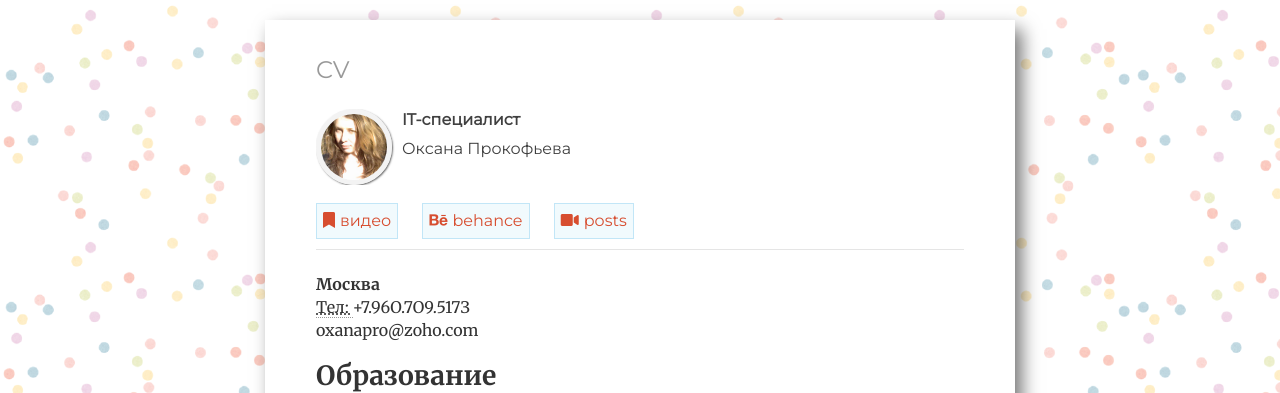
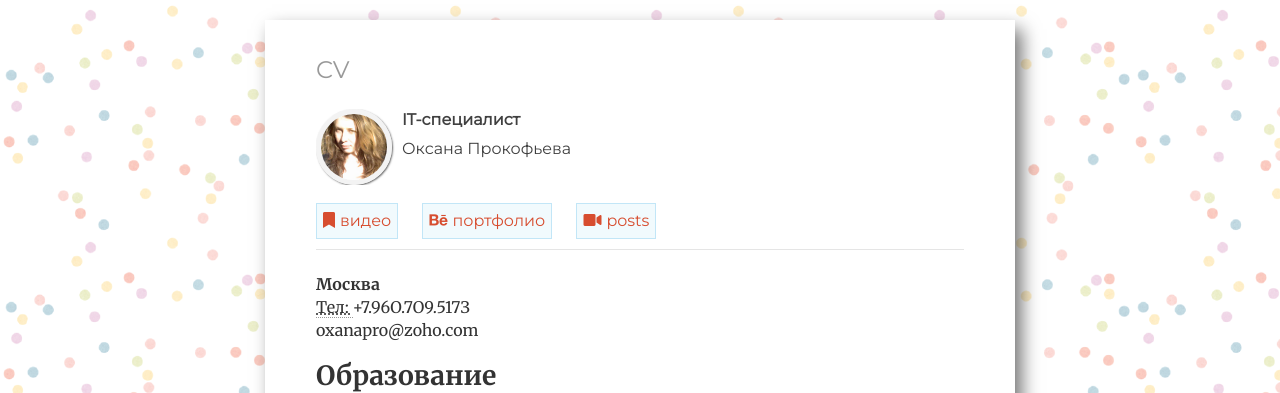
Before and after one commit to cvkp/cvkp.github.io, a Jekyll site: the page built from cv/index.html, in a window 1280 px wide. Shown: the top 393 px of the page. Built offline with Jekyll 4.4.1, drawn with Linux system fonts in a browser that asks for light colours; nearby versions of some CDN libraries; library files that are not in the unit come from our copies.

Commit message:
Update index.html

```diff
--- a/cv/index.html
+++ b/cv/index.html
@@ -38,9 +38,9 @@ ref: cv
 
 
 			<p class="cv-links">
-<a href="http://css-tricks.com"><i class="fa fa-bookmark"></i>Видео</a>
-<a href="https://www.behance.net/xeni-xeni"><i class="fa fa-behance" aria-hidden="true"></i>Behance</a>
-<a href="coyier"><i  class="fa fa-video-camera" aria-hidden="true" ></i>Posts</a></p>
+<a href="https://cvkp.github.io/video/"><i class="fa fa-bookmark"></i>Видео</a>
+<a href="https://www.behance.net/xeni-xeni"><i class="fa fa-behance" aria-hidden="true"></i>Портфолио</a>
+<a href="https://cvkp.github.io/video/"><i  class="fa fa-video-camera" aria-hidden="true" ></i>Posts</a></p>
 
 
 
```
